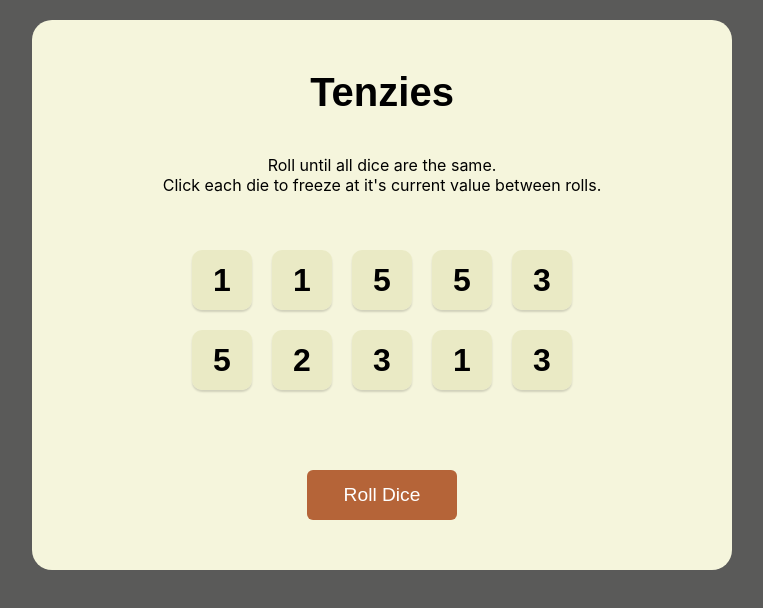
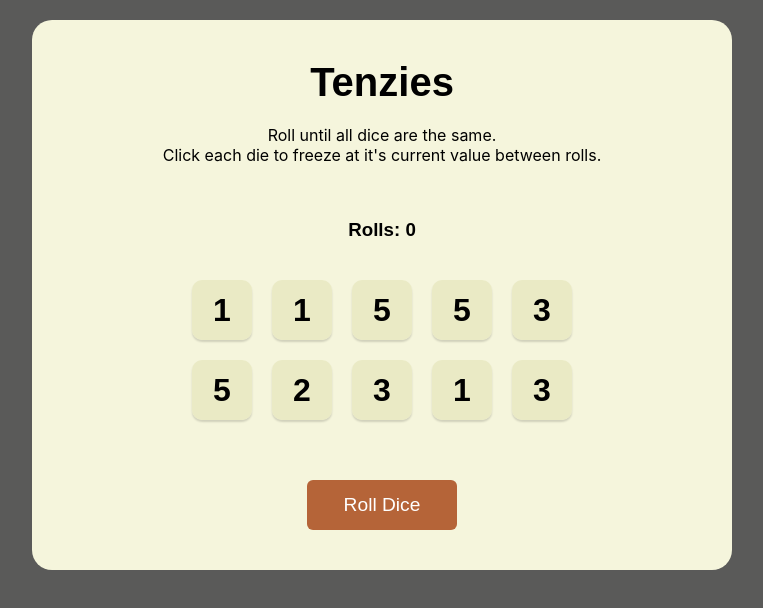
Before and after one commit to bardhoshimajlinda/Tenzies-project, a React (Vite) app: page / in a window 1280 px wide. Shown: the top 608 px of the page, without its empty margins (258-1021 px from the left). Built offline with nearby package versions, Linux system fonts and the light colour scheme.

Commit message:
tracking the number of rolls

```diff
--- a/src/App.jsx
+++ b/src/App.jsx
@@ -6,6 +6,7 @@ import Confetti from "react-confetti";
 function App() {
   const [dice, setDice] = useState(allNewDice());
   const [tenzies, setTenzies] = useState(false);
+  const [rollCount, setRollCount] = useState(0);
 
   useEffect(() => {
     const allHeld = dice.every((die) => die.isHeld);
@@ -35,13 +36,13 @@ function App() {
   function rollDice(id) {
     if (!tenzies) {
       setDice((oldDice) =>
-        oldDice.map((die) => {
-          return die.isHeld ? die : generateNewDie();
-        })
+        oldDice.map((die) => (die.isHeld ? die : generateNewDie()))
       );
+      setRollCount((prevCount) => prevCount + 1);
     } else {
       setTenzies(false);
       setDice(allNewDice());
+      setRollCount(0);
     }
   }
 
@@ -72,6 +73,9 @@ function App() {
         Roll until all dice are the same.
         <br /> Click each die to freeze at it's current value between rolls.
       </p>
+      <div className="score-tracker">
+        <h3>Rolls: {rollCount}</h3>
+      </div>
       <div className="dices-container">{diceElements}</div>
       <button onClick={rollDice} className="roll-dice">
         {tenzies ? "New Game" : "Roll Dice"}
```
